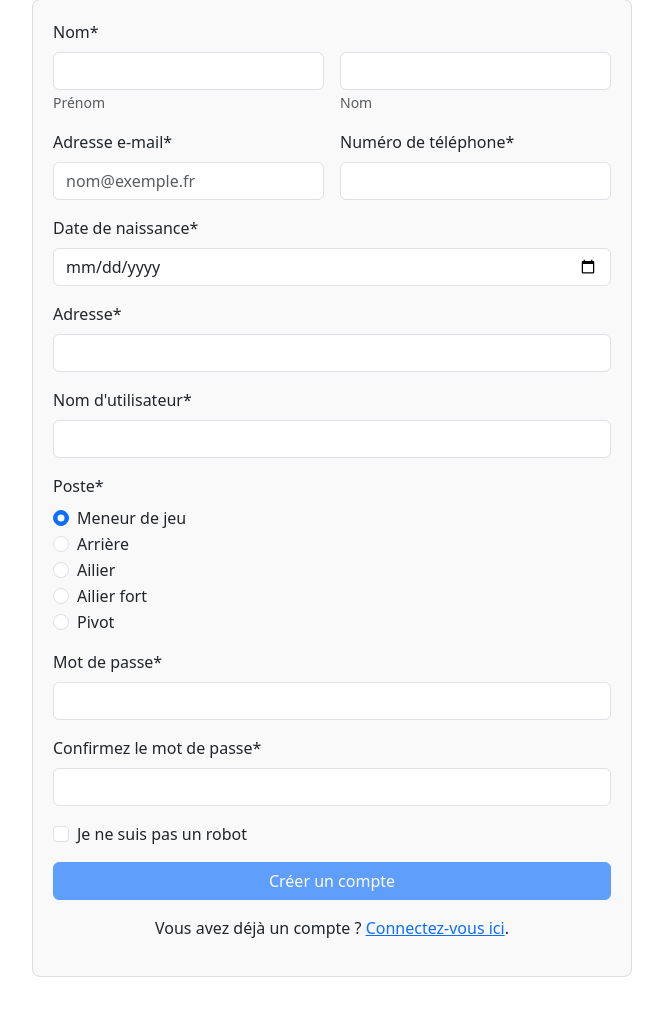
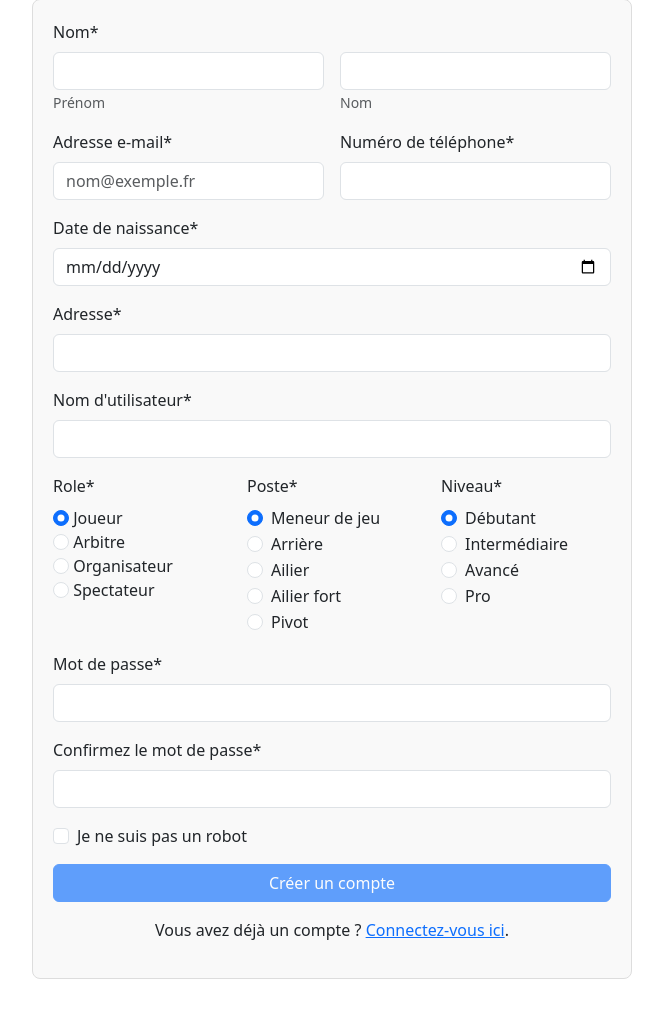
Before and after one commit to RxKujo/MyPlayground, a PHP site: page /register.php in a window 1280 px wide. Shown: the part 81-1090 px from the top of the page, without its empty margins (308-971 px from the left). Before the commit the page ends 1058 px from the top, so only its background shows below. Run offline with PHP 8.4, Linux system fonts and the light colour scheme.

Commit message:
fix register process

```diff
--- a/assets/public/js/generalButtons.js
+++ b/assets/public/js/generalButtons.js
@@ -2,11 +2,12 @@ import { refreshTabs } from "../../shared/js/tabManager.js";
 import { setCurrentPage } from "./storageUtils.js";
 
 export function listenPTButtons(contentElement) {
-    listenNav(contentElement);
+    listenNav();
     listenDC(contentElement);
     listenFindPartners(contentElement);
     listenJoinTournaments(contentElement);
     listenEditProfile(contentElement)
+    listenRegistrationPlayer(contentElement);
 }
 
 function listenFindPartners(contentElement) {
@@ -27,7 +28,7 @@ function listenJoinTournaments(contentElement) {
     }
 }
 
-function listenNav(contentElement) {
+function listenNav() {
     const nav_logo = document.querySelector("#nav-logo");
     if (nav_logo) {
         nav_logo.addEventListener("click", () => {
@@ -54,6 +55,26 @@ function listenEditProfile(contentElement) {
     }
 }
 
+function listenRegistrationPlayer(contentElement) {
+    try {
+        const roleInputs = contentElement.querySelectorAll('input[name="role"]');
+        console.log(roleInputs);
+        const positionCol = contentElement.querySelector('#position-container').closest('.col');
+
+        function togglePositionContainer() {
+        const isJoueur = contentElement.querySelector('#joueur').checked;
+        positionCol.style.display = isJoueur ? 'block' : 'none';
+        }
+
+        // Attach event listeners to all role radio buttons
+        roleInputs.forEach(input => {
+        input.addEventListener('change', togglePositionContainer);
+        console.log("changed");
+        });
+    } catch {
+
+    }
+}
 
 async function gotoPage(pageName) {
     import("./pageLoader.js").then((module) => {
--- a/register.php
+++ b/register.php
@@ -1,7 +1,7 @@
 <?php
 session_start();
 
-$error = $_SESSION['error'] ?? null;
+$error = $_SESSION['register_error'] ?? null;
 $formData = $_SESSION['form_data'] ?? [];
 unset($_SESSION['error'], $_SESSION['form_data']);
 
@@ -11,11 +11,13 @@ $random_shape = $shapes[array_rand($shapes)];
 
 <!DOCTYPE html>
 <html lang="fr">
+
 <head>
   <meta charset="UTF-8" />
   <meta name="viewport" content="width=device-width, initial-scale=1" />
   <title>Créer un compte</title>
   <link href="https://cdn.jsdelivr.net/npm/bootstrap@5.3.0-alpha1/dist/css/bootstrap.min.css" rel="stylesheet" />
+  <script type="module" src="assets/public/js/pageScript.js"></script>
   <style>
     .form-container {
       max-width: 600px;
@@ -25,21 +27,25 @@ $random_shape = $shapes[array_rand($shapes)];
       border-radius: 8px;
       background-color: #f9f9f9;
     }
+
     .header-title {
       display: flex;
       align-items: center;
       justify-content: center;
       margin-bottom: 30px;
     }
+
     .header-title img {
       height: 50px;
       margin-right: 15px;
     }
+
     .header-title h1 {
       font-size: 32px;
       font-weight: bold;
       margin: 0;
     }
+
     .shape-button {
       display: inline-block;
       border: 2px solid #555;
@@ -50,20 +56,24 @@ $random_shape = $shapes[array_rand($shapes)];
       user-select: none;
       transition: border-color 0.3s, background-color 0.3s;
     }
+
     .shape-button:hover,
     .shape-button:focus {
       border-color: #0d6efd;
       outline: none;
     }
+
     .shape-button.selected {
       background-color: #0d6efd;
       border-color: #0a58ca;
     }
+
     .captcha-instruction {
       margin-bottom: 10px;
       font-weight: 600;
       font-size: 1.1rem;
     }
+
     .error-message {
       color: #dc3545;
       font-weight: 600;
@@ -72,8 +82,9 @@ $random_shape = $shapes[array_rand($shapes)];
     }
   </style>
 </head>
+
 <body>
-<div class="container">
+  <div id="content" class="container">
     <div class="header-title">
       <img src="assets/public/img/logo.png" alt="Logo" />
       <h1>Créer un compte</h1>
@@ -88,13 +99,15 @@ $random_shape = $shapes[array_rand($shapes)];
         <label for="name" class="form-label">Nom*</label>
         <div id="name" class="row gx-3 justify-content-start mb-3">
           <div class="col">
-          <input type="text" class="form-control" id="firstname" name="firstname" value="<?= htmlspecialchars($formData['firstname'] ?? '') ?>" required>
+            <input type="text" class="form-control" id="prenom" name="prenom"
+              value="<?= htmlspecialchars($formData['prenom'] ?? '') ?>" required>
             <span class="form-text">
               Prénom
             </span>
           </div>
           <div class="col">
-          <input type="text" class="form-control" id="lastname" name="lastname" value="<?= htmlspecialchars($formData['lastname'] ?? '') ?>" required>
+            <input type="text" class="form-control" id="nom" name="nom"
+              value="<?= htmlspecialchars($formData['nom'] ?? '') ?>" required>
             <span class="form-text">
               Nom
             </span>
@@ -104,30 +117,58 @@ $random_shape = $shapes[array_rand($shapes)];
         <div class="row gx-3 justify-content-start mb-3">
           <div class="col">
             <label for="email" class="form-label">Adresse e-mail*</label>
-          <input type="email" class="form-control" id="email" name="email" value="<?= htmlspecialchars($formData['email'] ?? '') ?>" placeholder="nom@exemple.fr" required>
+            <input type="email" class="form-control" id="email" name="email"
+              value="<?= htmlspecialchars($formData['email'] ?? '') ?>" placeholder="nom@exemple.fr" required>
           </div>
 
           <div class="col">
             <label for="phone" class="form-label">Numéro de téléphone*</label>
-          <input type="tel" class="form-control" id="phone" name="phone" value="<?= htmlspecialchars($formData['phone'] ?? '') ?>" required>
+            <input type="tel" class="form-control" id="tel" name="tel"
+              value="<?= htmlspecialchars($formData['tel'] ?? '') ?>" required>
           </div>
         </div>
 
 
         <label for="naissance" class="form-label">Date de naissance*</label>
         <div class="mb-3">
-        <input type="date" class="form-control" id="naissance" name="naissance" value="<?= htmlspecialchars($formData['naissance'] ?? '') ?>" required>
+          <input type="date" class="form-control" id="naissance" name="naissance"
+            value="<?= htmlspecialchars($formData['naissance'] ?? '') ?>" required>
         </div>
         <div class="mb-3">
-        <label for="address" class="form-label">Adresse*</label>
-        <input type="text" class="form-control" id="address" name="address" value="<?= htmlspecialchars($formData['address'] ?? '') ?>" required>
+          <label for="adresse" class="form-label">Adresse*</label>
+          <input type="text" class="form-control" id="adresse" name="adresse"
+            value="<?= htmlspecialchars($formData['adresse'] ?? '') ?>" required>
         </div>
         <div class="mb-3">
-        <label for="username" class="form-label">Nom d'utilisateur*</label>
-        <input type="text" class="form-control" id="username" name="username" value="<?= htmlspecialchars($formData['username'] ?? '') ?>" required>
+          <label for="pseudo" class="form-label">Nom d'utilisateur*</label>
+          <input type="text" class="form-control" id="pseudo" name="pseudo"
+            value="<?= htmlspecialchars($formData['pseudo'] ?? '') ?>" required>
         </div>
 
-      <div class="mb-3">
+        <div class="row mb-3">
+          <div class="col">
+            <label for="role-container" class="form-label">Role*</label>
+            <div id="role-container">
+              <div class="formcheck">
+                <input class="form-check-input" type="radio" name="role" id="joueur" value="0" checked>
+                <label class="form-check-label" for="joueur">Joueur</label>
+              </div>
+              <div class="formcheck">
+                <input class="form-check-input" type="radio" name="role" id="arbitre" value="1">
+                <label class="form-check-label" for="arbitre">Arbitre</label>
+              </div>
+              <div class="formcheck">
+                <input class="form-check-input" type="radio" name="role" id="organisateur" value="2">
+                <label class="form-check-label" for="organisateur">Organisateur</label>
+              </div>
+              <div class="formcheck">
+                <input class="form-check-input" type="radio" name="role" id="spectateur" value="3">
+                <label class="form-check-label" for="spectateur">Spectateur</label>
+              </div>
+            </div>
+          </div>
+
+          <div class="col">
             <label for="position-container" class="form-label">Poste*</label>
             <div id="position-container">
               <div class="form-check">
@@ -159,6 +200,37 @@ $random_shape = $shapes[array_rand($shapes)];
                 <label class="form-check-label" for="pivot">
                   Pivot
                 </label>
+              </div>
+            </div>
+          </div>
+
+          <div class="col">
+            <label for="level-container" class="form-label">Niveau*</label>
+            <div id="level-container">
+              <div class="form-check">
+                <input class="form-check-input" type="radio" name="niveau" id="debutant" value="0" checked>
+                <label class="form-check-label" for="debutant">
+                  Débutant
+                </label>
+              </div>
+              <div class="form-check">
+                <input class="form-check-input" type="radio" name="niveau" id="intermediaire" value="1">
+                <label class="form-check-label" for="intermediaire">
+                  Intermédiaire
+                </label>
+              </div>
+              <div class="form-check">
+                <input class="form-check-input" type="radio" name="niveau" id="avance" value="2">
+                <label class="form-check-label" for="avance">
+                  Avancé
+                </label>
+              </div>
+              <div class="form-check">
+                <input class="form-check-input" type="radio" name="niveau" id="pro" value="3">
+                <label class="form-check-label" for="pro">
+                  Pro
+                </label>
+              </div>
             </div>
           </div>
         </div>
@@ -248,4 +320,5 @@ $random_shape = $shapes[array_rand($shapes)];
     });
   </script>
 </body>
+
 </html>
```
Also changed, not shown: processes/register_process.php (+53 -20 lines). Lines whose indentation alone changed are shown as unchanged.
